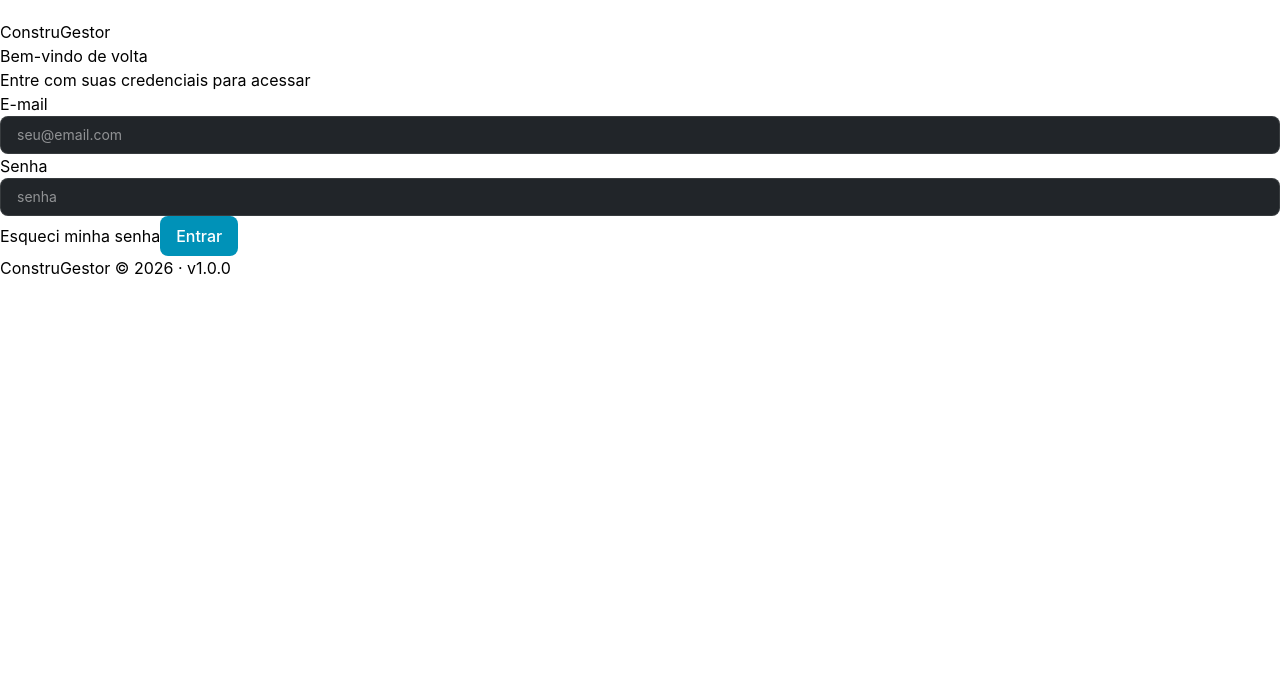
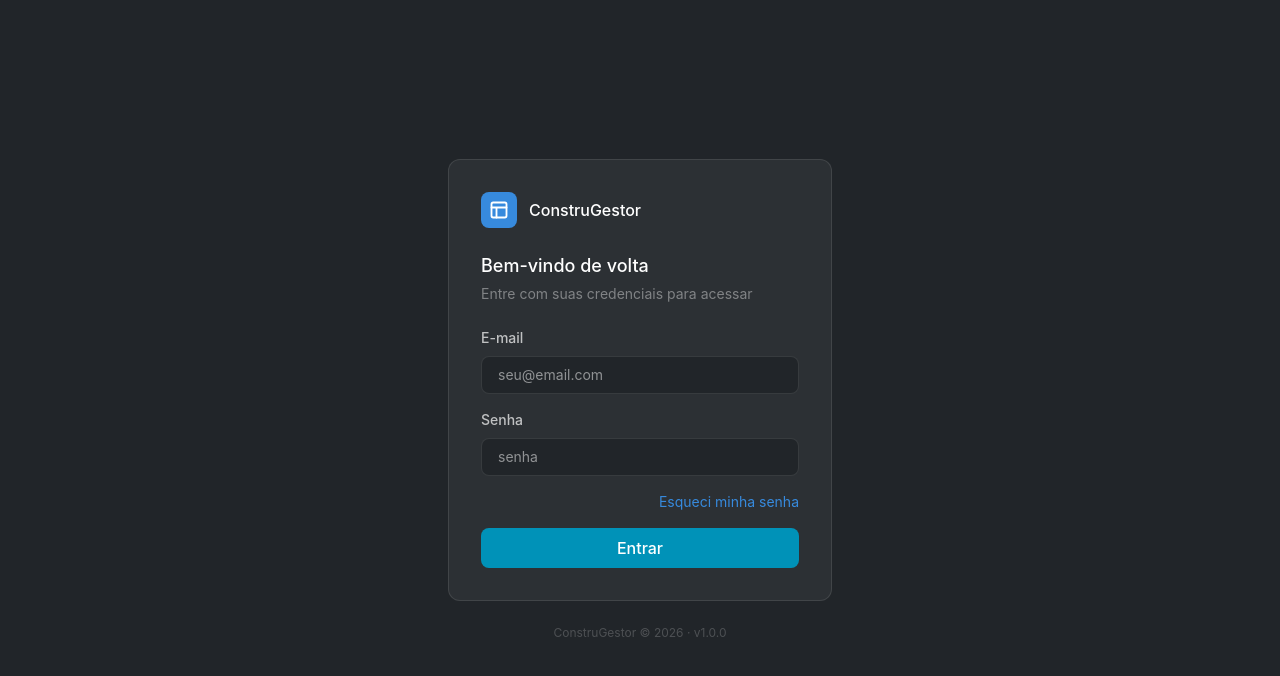
Before and after one commit to VitorsosterF/EstagioFrontEnd, a React (Vite) app: page / in a window 1280 px wide. Shown: the top 676 px of the page. Built offline with nearby package versions, Linux system fonts and the light colour scheme.

Commit message:
Ajuste regra de negócio cliente e imagem funcionando

```diff
--- a/src/App.css
+++ b/src/App.css
@@ -89,7 +89,8 @@
     @apply bg-[#2c3034] border border-white/10 rounded-xl overflow-hidden cursor-pointer transition-transform duration-200 hover:-translate-y-1 hover:border-white/25;
 }
 .obra-card-imagem {
-    @apply w-full h-36 overflow-hidden bg-[#1a1d20];
+    @apply w-full overflow-hidden bg-[#1a1d20];
+    aspect-ratio: 4 / 3;
 }
 .obra-card-imagem img {
     @apply w-full h-full object-cover;
@@ -145,3 +146,7 @@
 .detalhe-valor {
     @apply text-white text-sm;
 }
+.obras-grid {
+    @apply grid gap-4 mt-4;
+    grid-template-columns: repeat(auto-fill, minmax(280px, 1fr));
+}
--- a/src/pages/login/login.css
+++ b/src/pages/login/login.css
@@ -1 +1,61 @@
 @reference "../../App.css";
+
+.login-pagina {
+    @apply min-h-screen bg-[#212529] flex flex-col items-center justify-center px-4;
+}
+
+.login-card {
+    @apply bg-[#2c3034] border border-white/10 rounded-xl p-8 w-full max-w-sm;
+}
+
+.login-logo {
+    @apply flex items-center gap-3 mb-6;
+}
+
+.login-logo-icone {
+    @apply w-9 h-9 bg-[#378ADD] rounded-lg flex items-center justify-center flex-shrink-0;
+}
+
+.login-logo-texto {
+    @apply text-white font-medium text-base;
+}
+
+.login-header {
+    @apply mb-6;
+}
+
+.login-titulo {
+    @apply text-white font-medium text-lg mb-1;
+}
+
+.login-subtitulo {
+    @apply text-white/40 text-sm;
+}
+
+.login-form {
+    @apply flex flex-col gap-4;
+}
+
+.login-campo {
+    @apply flex flex-col gap-2;
+}
+
+.login-label {
+    @apply text-white/70 text-sm font-medium;
+}
+
+.login-esqueci {
+    @apply text-[#378ADD] text-sm text-right cursor-pointer hover:text-[#2d6fb5] transition-colors;
+}
+
+.login-botao {
+    @apply w-full justify-center bg-cyan-600 hover:bg-cyan-700 text-white font-medium py-2 rounded-lg transition-colors;
+}
+
+.login-footer {
+    @apply text-white/20 text-xs mt-6;
+}
+
+.input {
+    @apply bg-[#212529] border border-white/10 rounded-lg px-4 py-2 text-sm text-white focus:outline-none focus:ring-1 focus:ring-[#ffffff] focus:border-transparent;
+}
--- a/src/pages/obras/obras.tsx
+++ b/src/pages/obras/obras.tsx
@@ -15,6 +15,7 @@ function Obras()
     const [form, setForm] = useState<Obra>(formVazio)
     const [imagem, setImagem] = useState<File | null>(null)
     const [preview, setPreview] = useState<string | null>(null)
+    const [usuarios, setUsuarios] = useState<{ id: number, nome: string, sobrenome: string }[]>([])
     const navigate = useNavigate()
 
     async function carregarObras()
@@ -23,9 +24,16 @@ function Obras()
         setObras(respostaApi.data)
     }
 
+    async function carregarUsuarios()
+    {
+        const respostaApi = await api.get("/usuarios")
+        setUsuarios(respostaApi.data)
+    }
+
     useEffect(() =>
     {
         carregarObras()
+        carregarUsuarios()
     }, [])
 
     function abrirModalCriacao()
@@ -139,7 +147,19 @@ function Obras()
                     <div className="form-grid">
                         <input placeholder="Nome da obra" value={form.nome} onChange={e => setForm({ ...form, nome: e.target.value })} required className="input" />
                         <input placeholder="Endereço" value={form.endereco} onChange={e => setForm({ ...form, endereco: e.target.value })} required className="input" />
-                        <input placeholder="Cliente responsável" value={form.clienteResponsavel} onChange={e => setForm({ ...form, clienteResponsavel: e.target.value })} required className="input" />
+                        <select
+                            value={form.clienteResponsavel}
+                            onChange={e => setForm({ ...form, clienteResponsavel: e.target.value })}
+                            required
+                            className="input"
+                        >
+                            <option value="" disabled>Selecionar cliente responsável</option>
+                            {usuarios.map(u => (
+                                <option key={u.id} value={`${u.nome} ${u.sobrenome}`}>
+                                    {u.nome} {u.sobrenome}
+                                </option>
+                            ))}
+                        </select>
                         <select value={form.status} onChange={e => setForm({ ...form, status: e.target.value })} required className="input">
                             <option value="" disabled>Selecionar status</option>
                             <option value="Em andamento">Em andamento</option>
--- a/src/pages/usuarios/usuarios.tsx
+++ b/src/pages/usuarios/usuarios.tsx
@@ -78,11 +78,6 @@ function Usuarios()
         carregarUsuarios()
     }
 
-    async function handleEdit(usuario: Usuario)
-    {
-        setForm(usuario)
-        setEdicaoId(usuario.id!)
-    }
 
     function getBadgeClass(perfil: string)
     {
```
